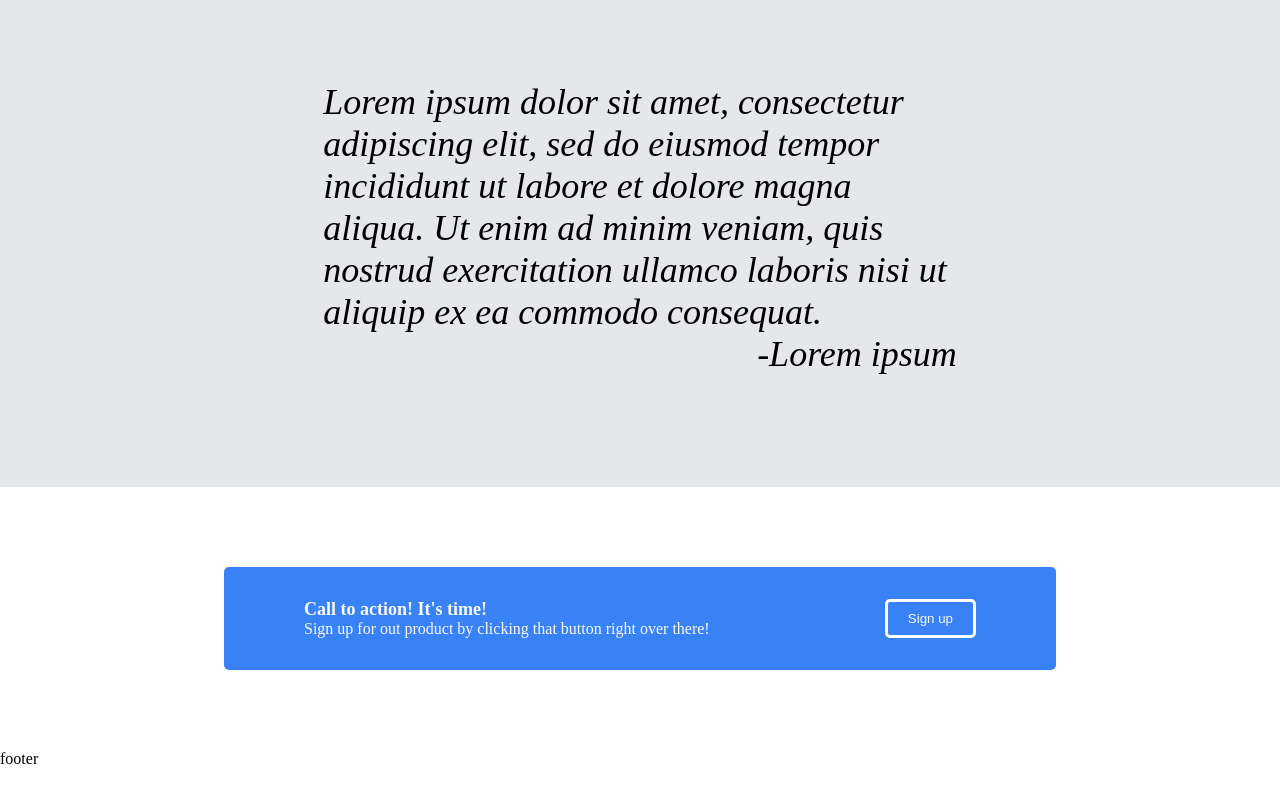
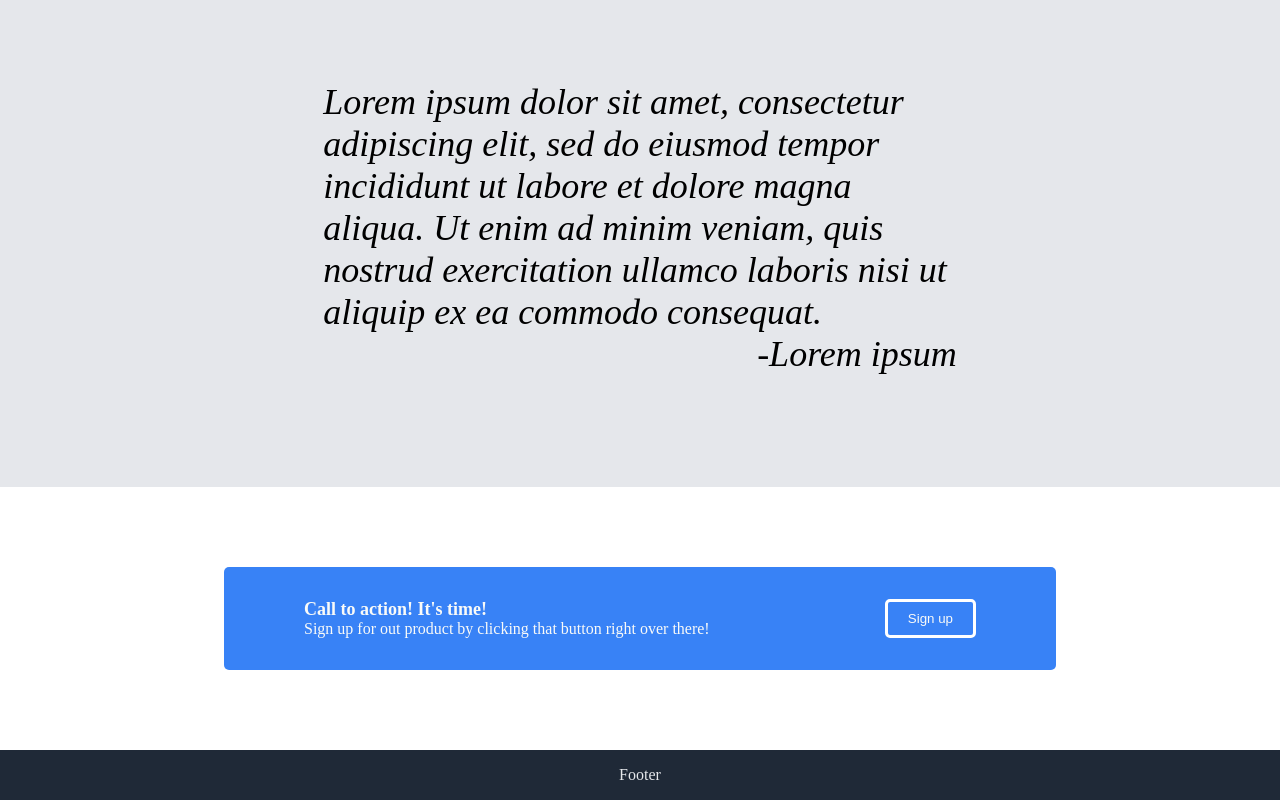
Before and after one commit to magedmahmoudadel/Landing-Page-Odin, a plain HTML site: page index.html in a window 1280 px wide. Shown: the part 897-1697 px from the top of the page. Before the commit the page ends 1665 px from the top, so only its background shows below. Drawn offline with Linux system fonts and the light colour scheme.

Commit message:
Finish footer

```diff
--- a/index.html
+++ b/index.html
@@ -63,6 +63,6 @@
                 <button class="signup2">Sign up</button>
             </div>
         </div>
-        <div class="footer">footer</div>
+        <div class="footer">Footer</div>
     </body>
 </html>
--- a/style.css
+++ b/style.css
@@ -166,3 +166,12 @@
 .signup2{
     border: solid white;
 }
+
+.footer{
+    display: flex;
+    justify-content: center;
+    align-items: center;
+    background-color: #1F2937;
+    padding: 1em;
+    color: #E5E7EB;
+}
```
